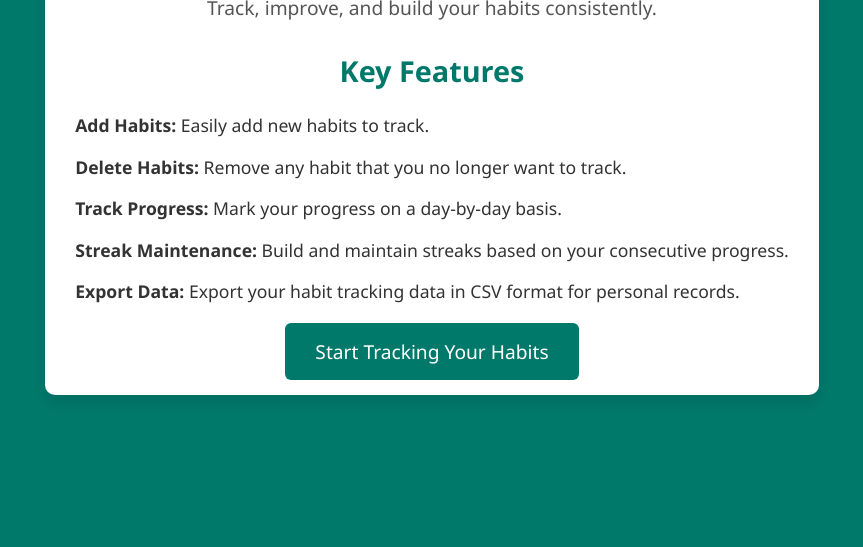
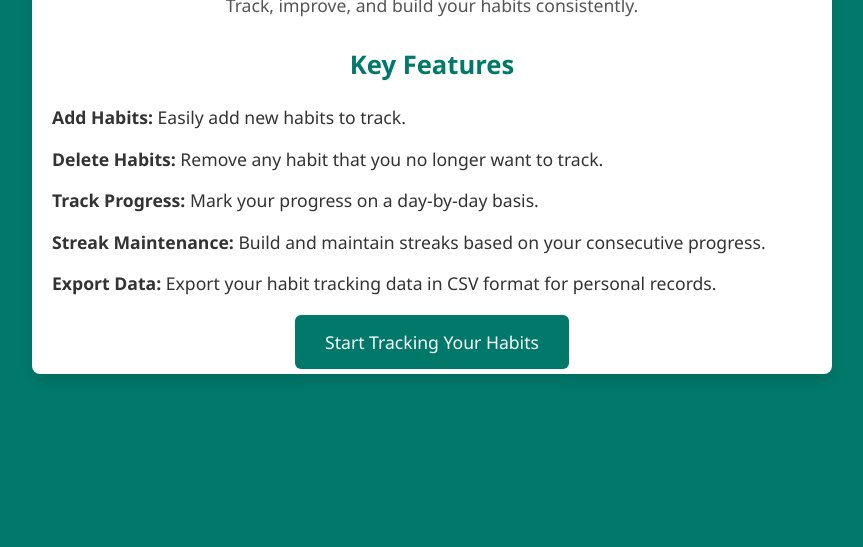
Before and after one commit to Rajeshworld09/DHT.O, a plain HTML site: page index.html in a window 1280 px wide. Shown: the part 253-800 px from the top of the page, without its empty margins (208-1071 px from the left). Drawn offline with Linux system fonts and the light colour scheme.

Commit message:
Update styles-home.css

```diff
--- a/styles-home.css
+++ b/styles-home.css
@@ -11,15 +11,16 @@ body {
     display: flex;
     justify-content: center;
     align-items: center;
-    height: 100vh;
+    min-height: 100vh;
 }
 
 .container {
+    width: 90%;
     max-width: 800px;
-    margin: 40px auto;
-    padding: 30px;
+    margin: 20px auto;
+    padding: 20px;
     background-color: #fff;
-    border-radius: 10px;
+    border-radius: 8px;
     box-shadow: 0 8px 16px rgba(0, 0, 0, 0.1);
     text-align: center;
     color: #333;
@@ -30,12 +31,12 @@ header {
 }
 
 h1 {
-    font-size: 2.5rem;
+    font-size: 2rem;
     color: #00796b;
 }
 
 p {
-    font-size: 1.2rem;
+    font-size: 1.1rem;
     color: #555;
     margin-top: 10px;
 }
@@ -45,7 +46,7 @@ p {
 }
 
 .features h2 {
-    font-size: 1.8rem;
+    font-size: 1.6rem;
     color: #00796b;
     margin-bottom: 20px;
 }
@@ -55,6 +56,7 @@ p {
     font-size: 1.1rem;
     line-height: 1.8;
     text-align: left;
+    padding: 0;
 }
 
 .features li {
@@ -76,7 +78,7 @@ p {
     border: none;
     border-radius: 6px;
     text-decoration: none;
-    font-size: 1.2rem;
+    font-size: 1.1rem;
     transition: background-color 0.3s;
 }
 
```
